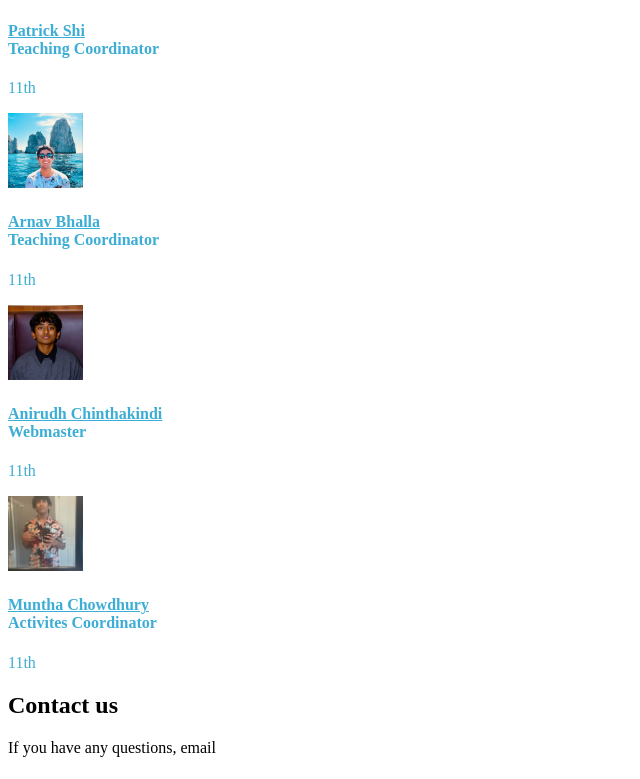
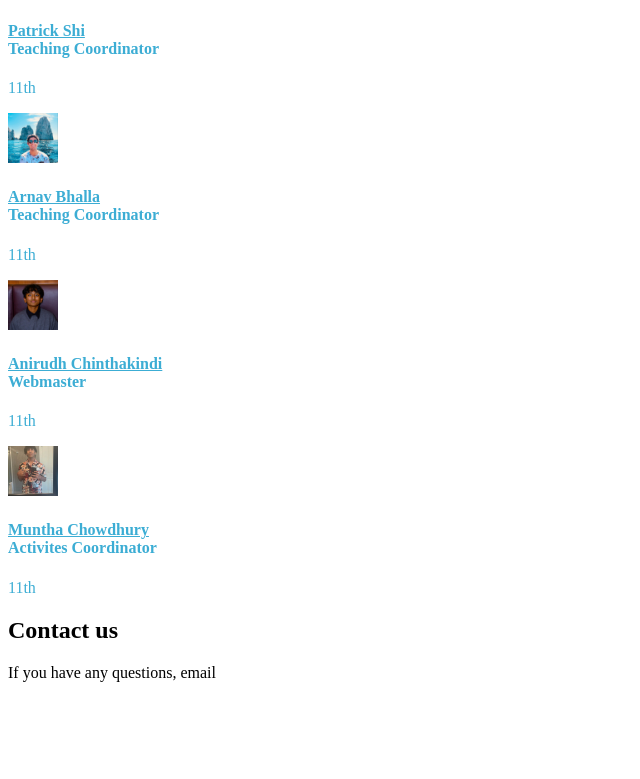
Before and after one commit to tjbiooly/tjbiooly.github.io, a plain HTML site: page contact.html in a window 1280 px wide. Shown: the part 781-1560 px from the top of the page, without its empty margins (0-640 px from the left). Drawn offline with Linux system fonts and the light colour scheme; a script that the page names is missing.

Commit message:
Update contact.html

```diff
--- a/contact.html
+++ b/contact.html
@@ -70,17 +70,17 @@
         <p>11th</p>
       </section>
       <section class="3u$ 6u$(medium) 12u$(xsmall) profile">
-        <img src="images/Arnav_Bhalla.jpg" alt="" style="width:75px;height:75px; object-fit:cover" />
+        <img src="images/Arnav_Bhalla.jpg" alt="" style="width:50px;height:50px; object-fit:cover" />
         <h4><u>Arnav Bhalla</u><br>Teaching Coordinator</h4>
         <p>11th</p>
       </section>
       <section class="3u$ 6u$(medium) 12u$(xsmall) profile">
-        <img src="images/Anirudh_Chinthakindi.jpg" alt="" style="width:75px;height:75px; object-fit:cover" />
+        <img src="images/Anirudh_Chinthakindi.jpg" alt="" style="width:50px;height:50px; object-fit:cover" />
         <h4><u>Anirudh Chinthakindi</u><br>Webmaster</h4>
         <p>11th</p>
       </section>
       <section class="3u 6u(medium) 12u$(xsmall) profile">
-        <img src="images/Muntha_Chowdhury.jpg" alt="" style="width:75px;height:75px; object-fit:cover" />
+        <img src="images/Muntha_Chowdhury.jpg" alt="" style="width:50px;height:50px; object-fit:cover" />
         <h4><u>Muntha Chowdhury</u><br>Activites Coordinator</h4>
         <p>11th</p>
       </section>
```
